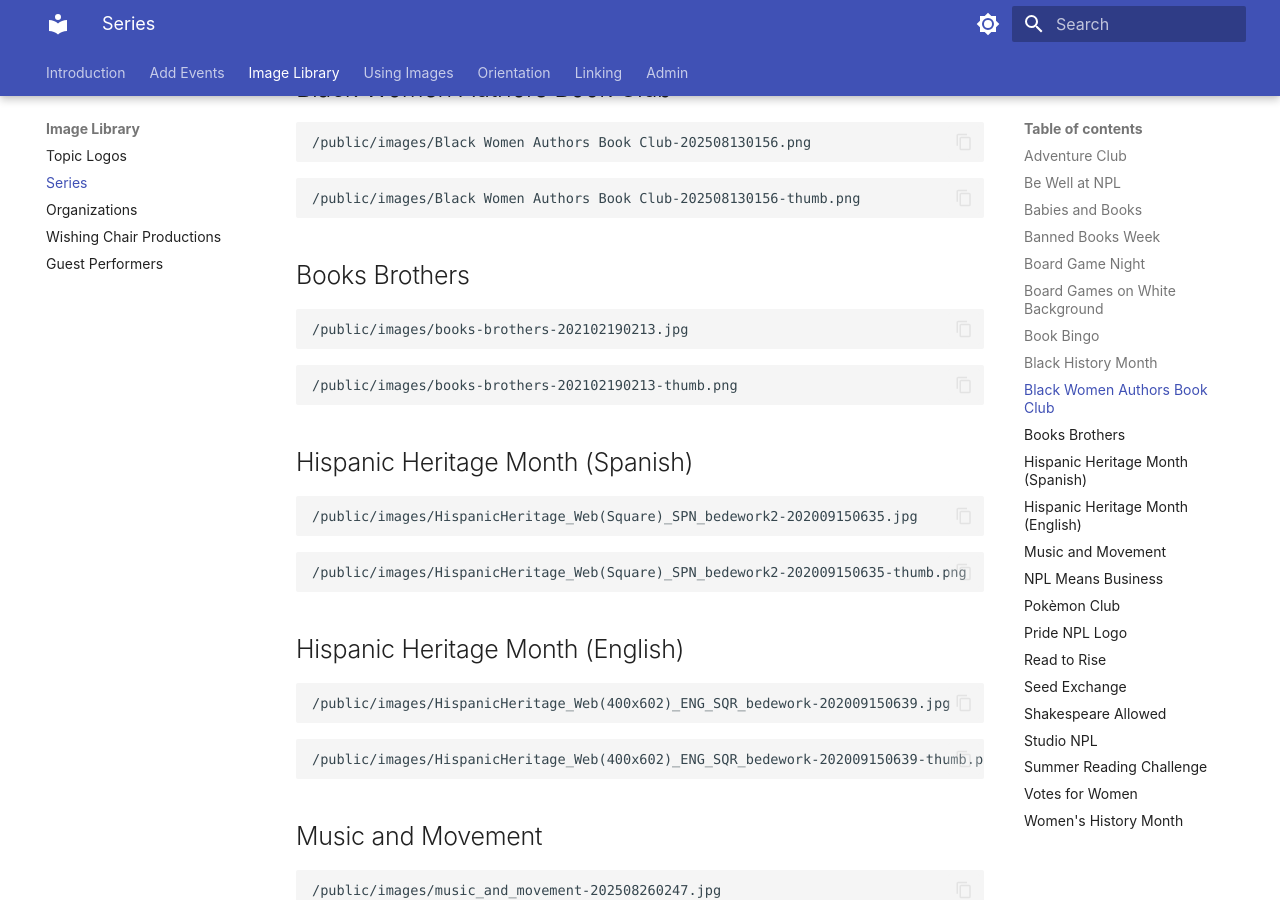
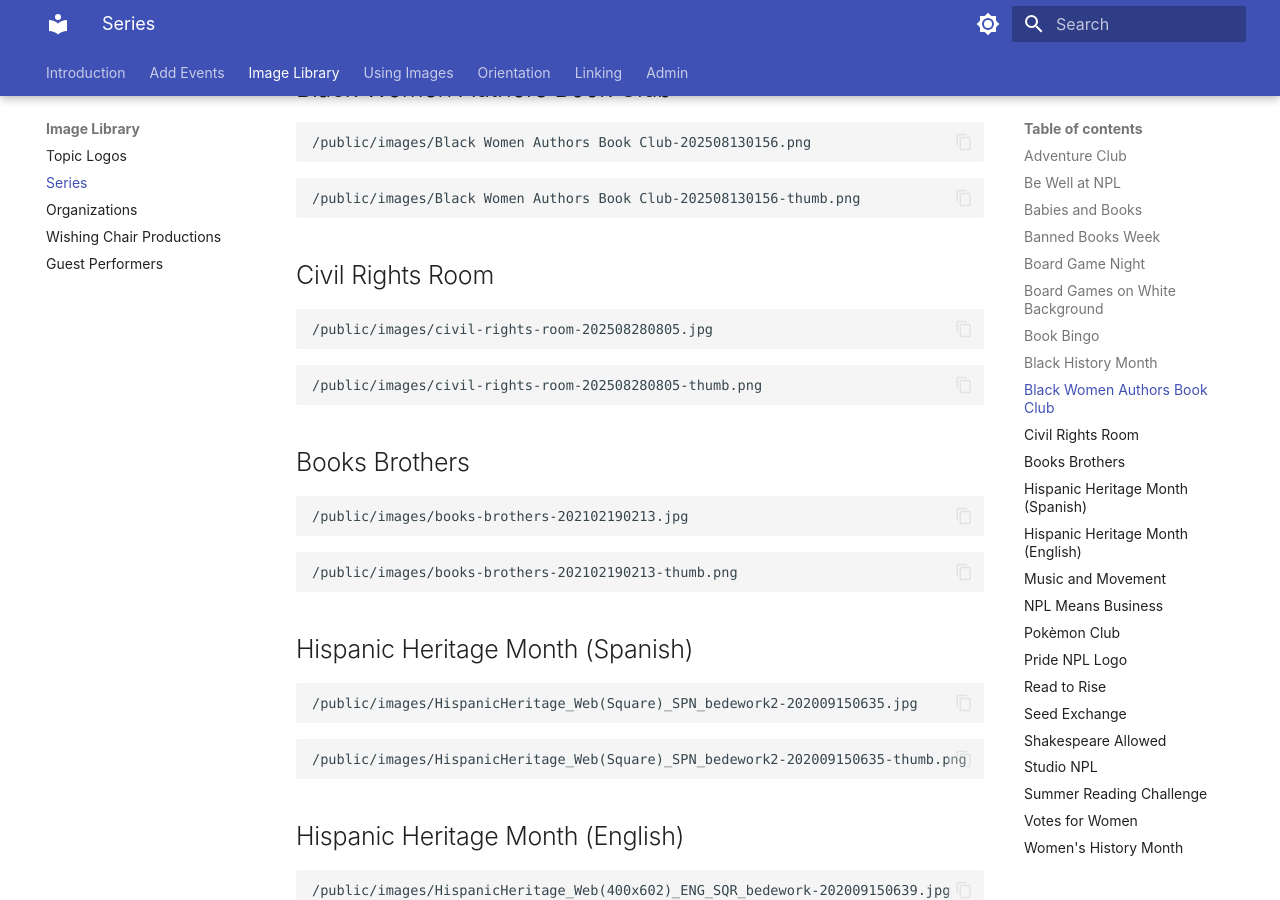
Before and after one commit to Nashville-Public-Library/bedework-docs, an MkDocs documentation site: the page built from docs/image-library/series-logos.md, in a window 1280 px wide and 900 px high, scrolled down 1694 px. Built offline with MkDocs 1.6.1 and Material for MkDocs 9.7.7, drawn with Linux system fonts in a browser that asks for light colours.

Commit message:
addimg civil rights room

````diff
--- a/docs/image-library/series-logos.md
+++ b/docs/image-library/series-logos.md
@@ -93,6 +93,16 @@ title: Series
 
 ```text
 /public/images/Black Women Authors Book Club-202508130156-thumb.png
+```
+
+## Civil Rights Room
+
+```text
+/public/images/civil-rights-room-202508280805.jpg
+```
+
+```text
+/public/images/civil-rights-room-202508280805-thumb.png
 ```
 
 ## Books Brothers
````
